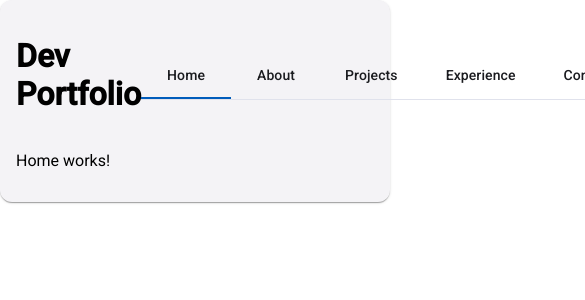
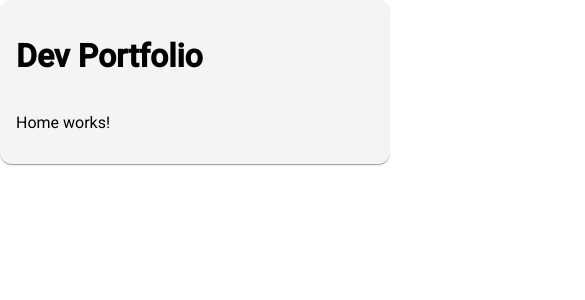
Before and after one commit to Sheha-Dev/DeveloperPortfolio, an Angular app in the folder DeveloperPortfolio/: page / in a window 390 px wide. Shown: the top 300 px of the page, 585 px wide, since content can reach past the window. Built offline with nearby package versions, Linux system fonts and the light colour scheme.

Commit message:
Development - Add Hamburger Menu for Small Screen

```diff
--- a/DeveloperPortfolio/src/app/layout/menu-bar/menu-bar.component.html
+++ b/DeveloperPortfolio/src/app/layout/menu-bar/menu-bar.component.html
@@ -1,7 +1,35 @@
-<mat-tab-group (selectedTabChange)="onTabChange($event)">
-  <mat-tab label="Home"> </mat-tab>
-  <mat-tab label="About"> </mat-tab>
-  <mat-tab label="Projects"> </mat-tab>
-  <mat-tab label="Experience"> </mat-tab>
-  <mat-tab label="Contact"> </mat-tab>
-</mat-tab-group>
+<div class="navigation-container">
+
+  <!-- Desktop Tabs -->
+  <mat-tab-group
+    *ngIf="!isMobile"
+    (selectedTabChange)="onTabChange($event)"
+  >
+    <mat-tab
+      *ngFor="let tab of tabs"
+      [label]="tab.label">
+    </mat-tab>
+  </mat-tab-group>
+
+  <!-- Mobile Hamburger -->
+  <div *ngIf="isMobile" class="mobile-menu">
+    <button
+      mat-icon-button
+      [matMenuTriggerFor]="menu"
+      aria-label="Navigation Menu"
+    >
+      <i class="ti ti-menu-2"></i>
+    </button>
+
+    <mat-menu #menu="matMenu">
+      <button
+        mat-menu-item
+        *ngFor="let tab of tabs; let i = index"
+        (click)="selectMenuTab(i)"
+      >
+        {{ tab.label }}
+      </button>
+    </mat-menu>
+  </div>
+
+</div>
--- a/DeveloperPortfolio/src/app/layout/menu-bar/menu-bar.component.scss
+++ b/DeveloperPortfolio/src/app/layout/menu-bar/menu-bar.component.scss
@@ -0,0 +1,21 @@
+.navigation-container {
+  width: 100%;
+}
+
+.mobile-menu {
+  display: flex;
+  justify-content: flex-end;
+  padding: 10px 16px;
+}
+
+@media (max-width: 768px) {
+  mat-tab-group {
+    display: none;
+  }
+}
+
+@media (min-width: 768px) {
+  .mobile-menu {
+    display: none;
+  }
+}
--- a/DeveloperPortfolio/src/app/layout/menu-bar/menu-bar.component.ts
+++ b/DeveloperPortfolio/src/app/layout/menu-bar/menu-bar.component.ts
@@ -1,20 +1,45 @@
-import { Component, EventEmitter, Output } from '@angular/core';
-import { MatTabsModule } from '@angular/material/tabs';
+import { CommonModule } from '@angular/common';
+import { Component, EventEmitter, HostListener, Output } from '@angular/core';
+import { MatButtonModule } from '@angular/material/button';
+import { MatMenu, MatMenuModule } from '@angular/material/menu';
+import { MatTabChangeEvent, MatTabsModule } from '@angular/material/tabs';
 import { OutletContext } from '@angular/router';
 
 @Component({
   selector: 'app-menu-bar',
-  imports: [MatTabsModule],
+  imports: [
+    MatTabsModule,
+    CommonModule,
+    MatMenuModule,
+    MatButtonModule
+  ],
   templateUrl: './menu-bar.component.html',
   styleUrl: './menu-bar.component.scss'
 })
 export class MenuBarComponent {
   @Output() tabName = new EventEmitter<any>();
 
-  onTabChange(event: any) {
-    const selectedTab = event.tab.textLabel;
-    this.tabName.emit(selectedTab);
-    console.log('Selected Tab:', selectedTab);
+  isMobile = window.innerWidth <= 768;
+
+  tabs = [
+    { label: 'Home' },
+    { label: 'Education' },
+    { label: 'Projects' },
+    { label: 'Experience' },
+    { label: 'Contact' }
+  ];
+
+  @HostListener('window:resize')
+  onResize() {
+    this.isMobile = window.innerWidth <= 768;
   }
 
+  onTabChange(event: MatTabChangeEvent) {
+    console.log(event.index);
+    // your existing navigation logic
+  }
+
+  selectMenuTab(index: number) {
+    this.onTabChange({ index } as MatTabChangeEvent);
+  }
 }
```
